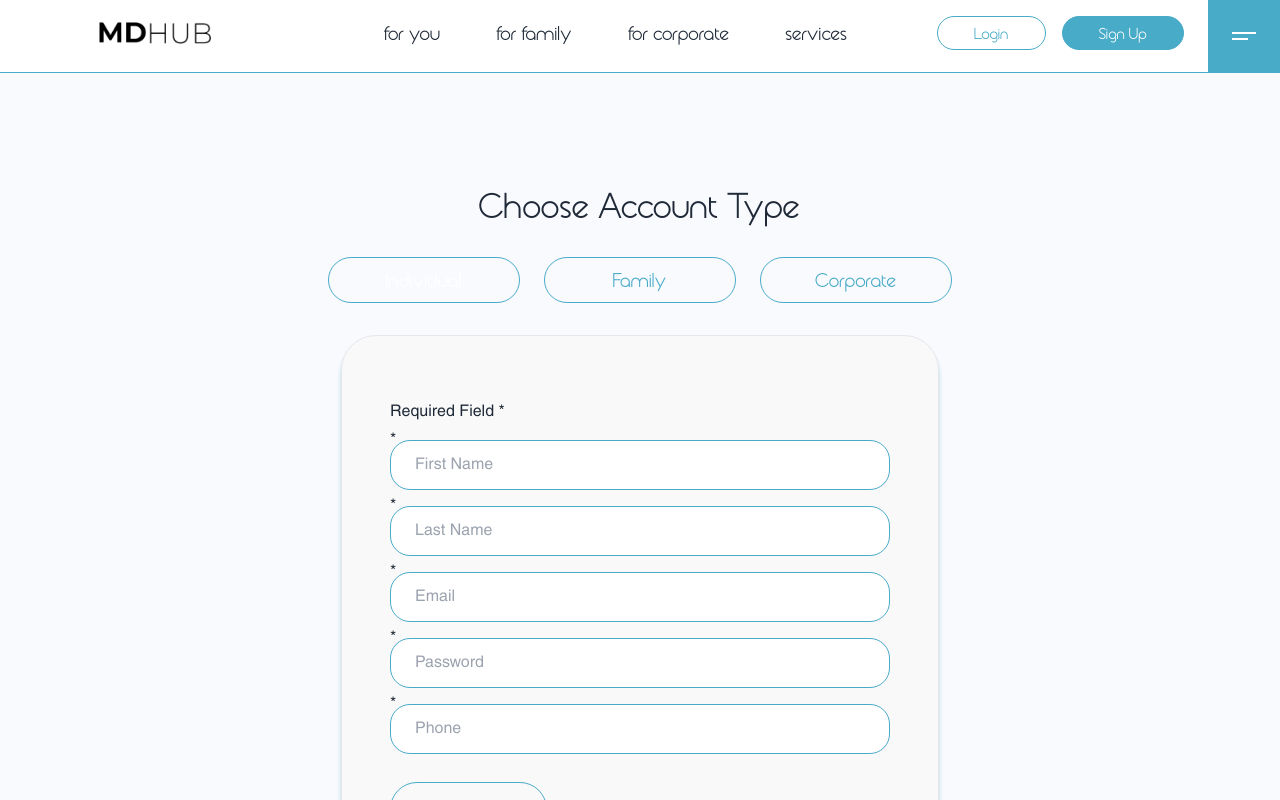
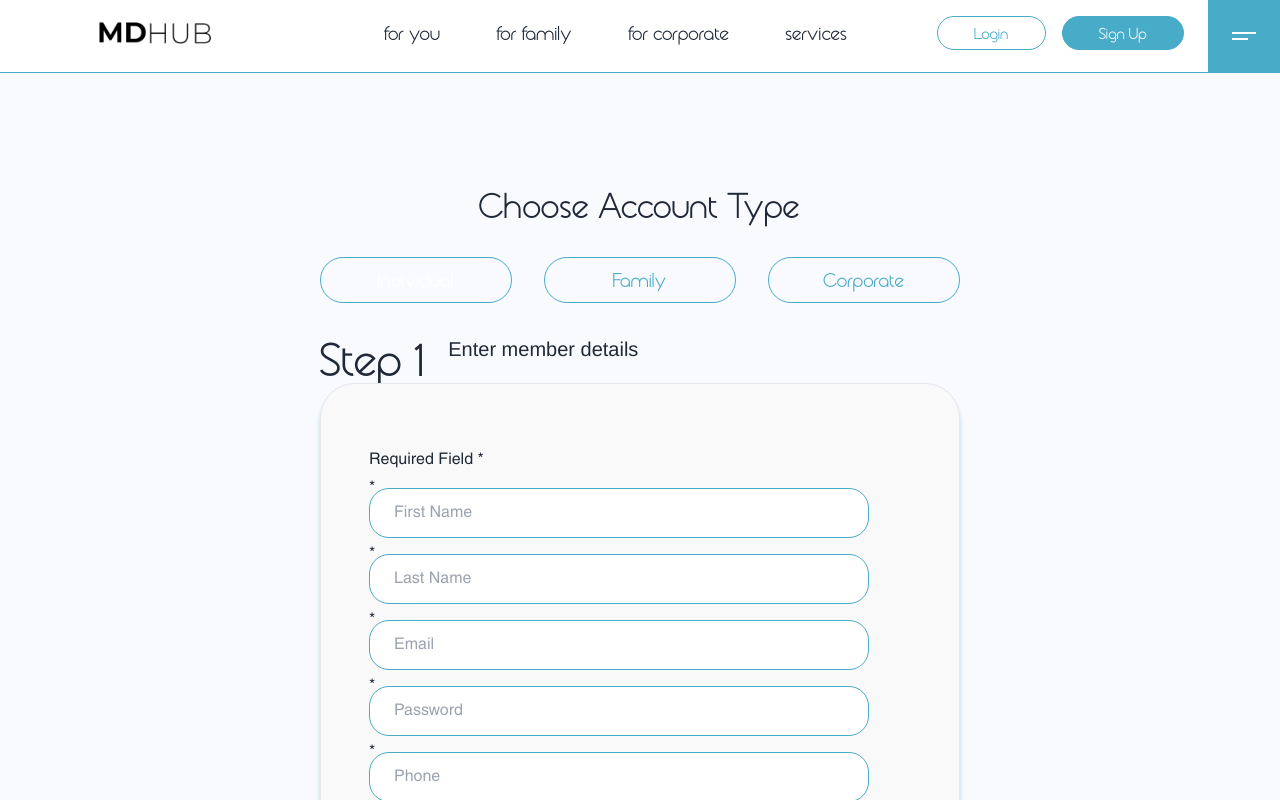
Before and after one commit to DenisLo-master/MdHub, a React (Vite) app: page /register in a window 1280 px wide. Shown: the top 800 px of the page. Built offline with nearby package versions, Linux system fonts and the light colour scheme.

Commit message:
increased width of the elements to full

```diff
--- a/src/pages/Signup/Signup.jsx
+++ b/src/pages/Signup/Signup.jsx
@@ -44,9 +44,9 @@ const Signup = () => {
 
   return (
     <section className="w-full max-w-[40rem] flex flex-col items-center mx-auto py-20 font-main">
-      <div className="space-y-4 flex flex-col items-center py-8">
+      <article className="w-full space-y-4 flex flex-col items-center py-8">
         <h2 className="text-4xl text-center pb-4">Choose Account Type</h2>
-        <div className="flex justify-center gap-x-6 text-primary">
+        <div className="w-full flex justify-between text-primary">
           <button type="submit" className={`w-48 bg-primary text-white rounded-full text-xl hover:ring-1 hover:ring-primary px-16 py-2 border flex justify-center items-center border-primary bg-transparent`}>
             Individual
           </button>
@@ -57,8 +57,14 @@ const Signup = () => {
             Corporate
           </button>
         </div>
-      </div>
-      <article>
+      </article>
+      <article className="w-full flex gap-x-6">
+        <h2 className="text-5xl ">Step 1</h2>
+        <p className="font-body text-xl font-light">
+          Enter member details
+        </p>
+      </article>
+      <article className="w-full">
         <div className="py-16 border px-12 bg-[#f9f9f9] shadow-cardService rounded-[35px] text-gray-800 font-body">
           <h3 className="pb-4">Required Field *</h3>
           <form onSubmit={handleSignup} className="space-y-4 w-[500px] text-gray-800">
```
